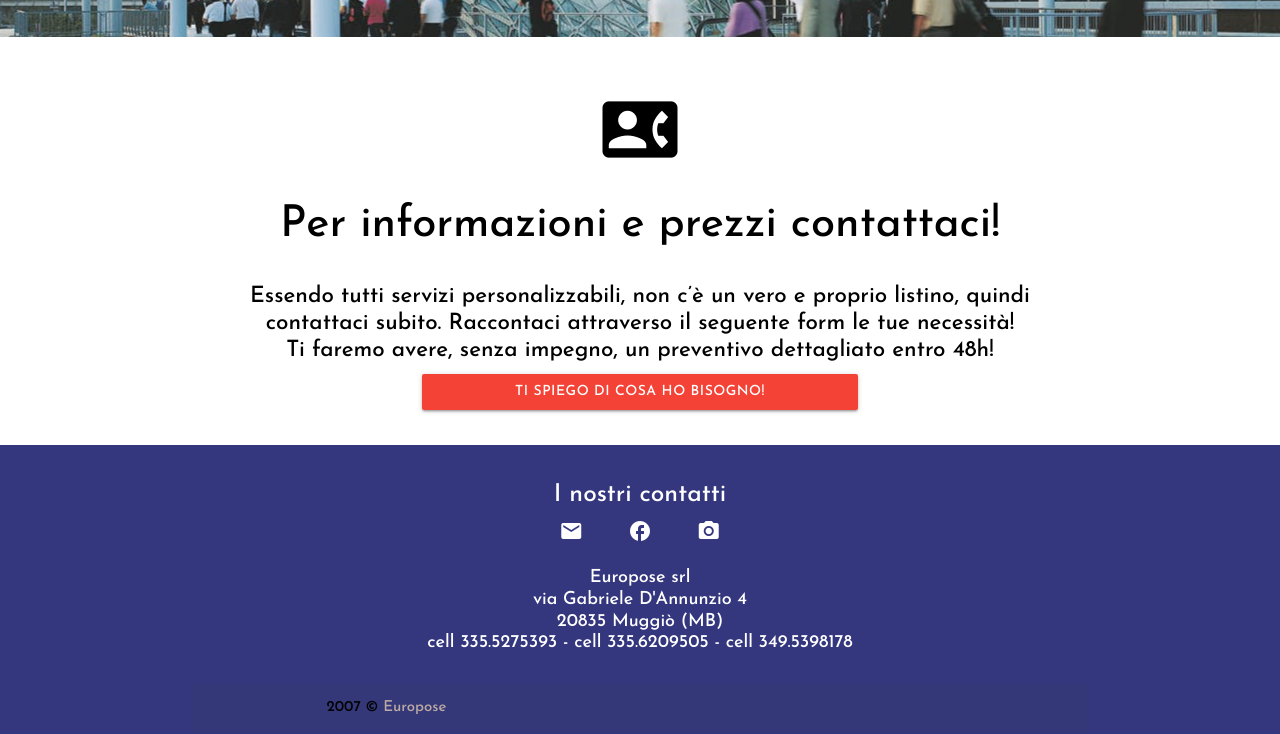
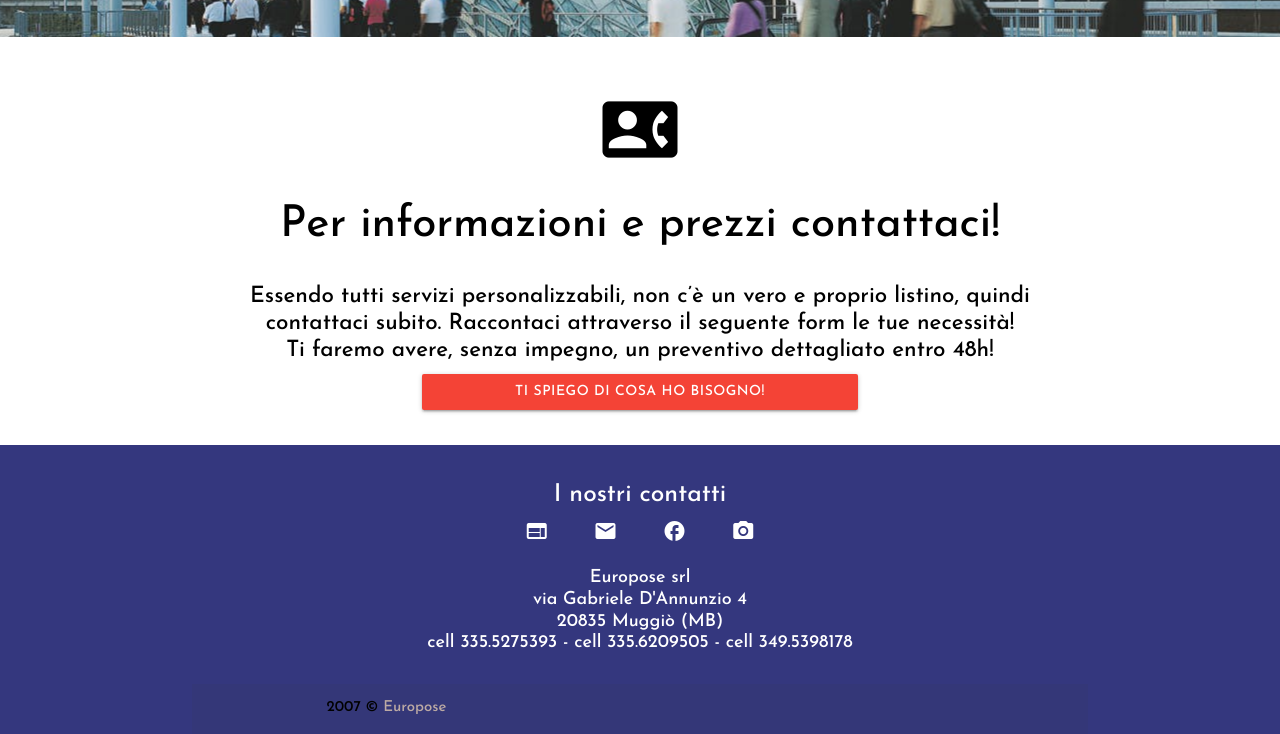
Before and after one commit to Europose/StudiosEuropose, a plain HTML site: page index.html in a window 1280 px wide. Shown: the part 1398-2132 px from the top of the page. Drawn offline with nearby package versions, Linux system fonts and the light colour scheme; a script that the page names is missing.

Commit message:
aggiunta sito social

```diff
--- a/index.html
+++ b/index.html
@@ -164,6 +164,7 @@ per stupire i clienti con il tuo personale evento in diretta online.</h3>
       <div class="row">
         <div class="col l12 s12 center">
           <h5 class="white-text">I nostri contatti</h5>
+          <a href="http://www.europose.it" class="social-icon"><i class="material-icons">web</i></a>
           <a href="mailto:tecnico@europose.it" class="social-icon"><i class="material-icons">local_post_office</i></a>
 			<a href="https://www.facebook.com/europosesrl/" target="_blank" class="social-icon"><i class="material-icons">facebook</i></a>
 			<a href="https://www.instagram.com/s.r.l._europose/" target="_blank" class="social-icon"><i class="material-icons">camera_alt</i></a>
```
